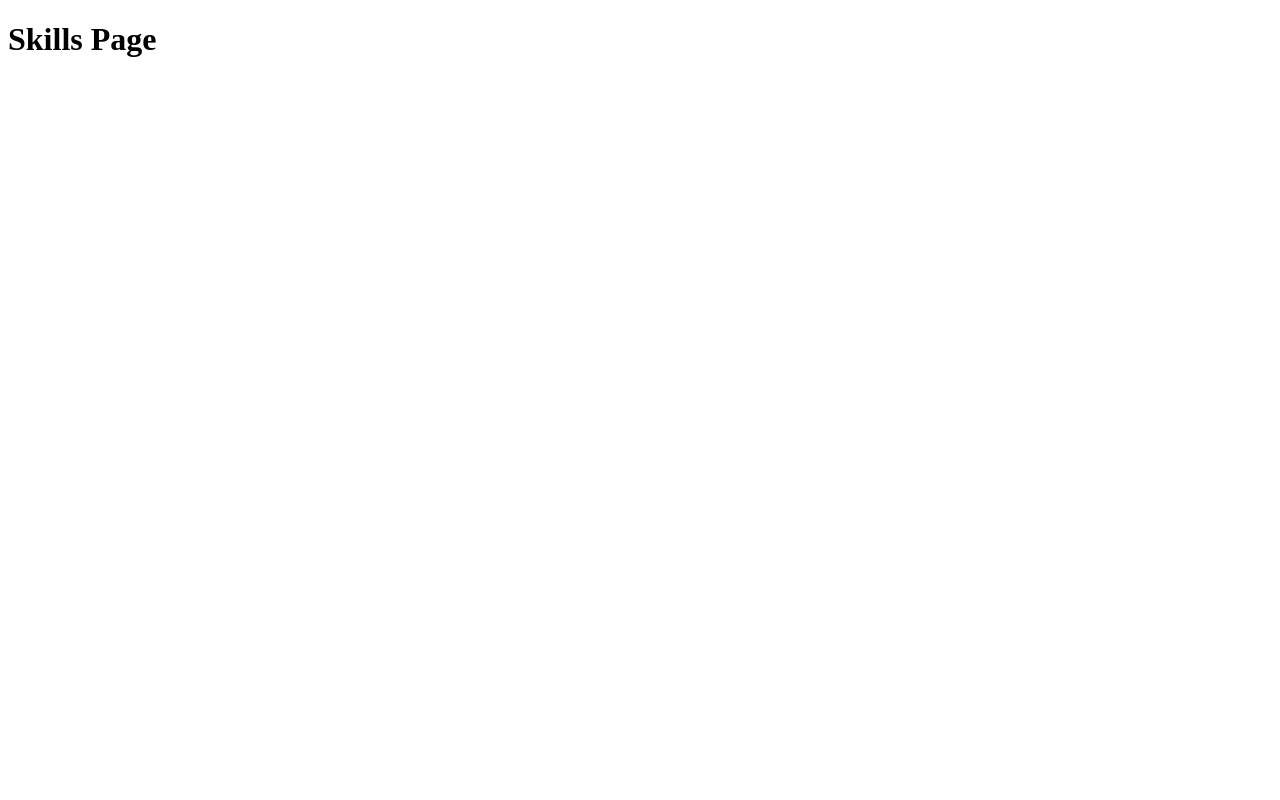
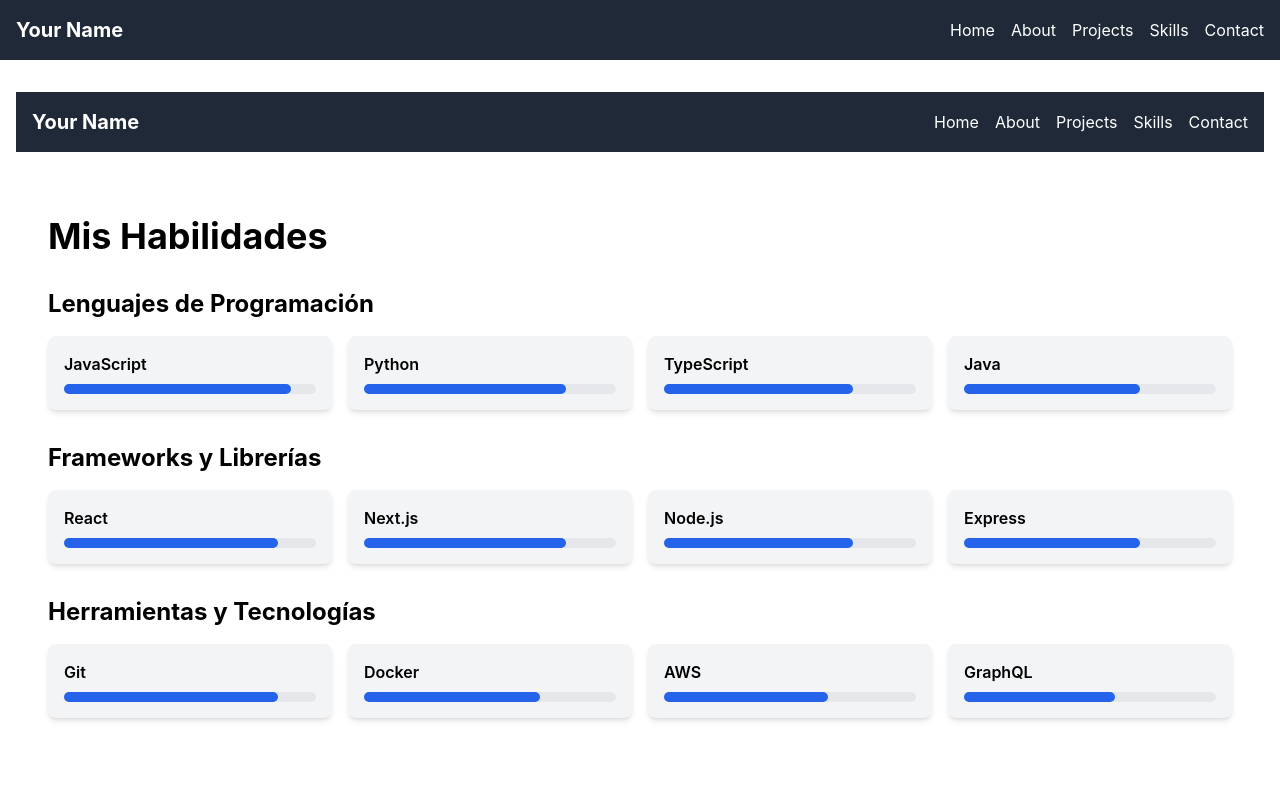
Before and after one commit to kovlak/mi-portfolio-web, a Next.js app: page /skills in a window 1280 px wide. Shown: the top 800 px of the page. Built offline with nearby package versions, Linux system fonts and the light colour scheme.

Commit message:
actualizados los contenidos de pages y component para evitar duplicidad del header y footer, añadidos los componentes de navigation y _apps.js

```diff
--- a/components/Layout.js
+++ b/components/Layout.js
@@ -2,12 +2,13 @@ import Head from 'next/head'
 import Header from './Header'
 import Footer from './Footer'
 
-const Layout = ({ children }) => {
+const Layout = ({ children, pageTitle = "Portfolio" }) => {
+  const siteTitle = "Your Name" // Reemplaza con tu nombre real
   return (
     <div className="flex flex-col min-h-screen">
       <Head>
-        <title>Your Name - Portfolio</title>
-        <meta name="description" content="Portfolio of Your Name - Web Developer" />
+        <title>{`${siteTitle} - ${pageTitle}`}</title>
+        <meta name="description" content={`Portfolio of ${siteTitle} - Web Developer`} />
         <link rel="icon" href="/favicon.ico" />
       </Head>
 
--- /dev/null
+++ b/components/Navigation.js
@@ -0,0 +1,17 @@
+import Link from 'next/link';
+
+const Navigation = () => {
+    return (
+        <nav className="bg-gray-800 text-white p-4">
+            <ul className="flex space-x-4">
+                <li><Link href="/" className="hover:text-gray-300">Home</Link></li>
+                <li><Link href="/about" className="hover:text-gray-300">About</Link></li>
+                <li><Link href="/projects" className="hover:text-gray-300">Projects</Link></li>
+                <li><Link href="/skills" className="hover:text-gray-300">Skills</Link></li>
+                <li><Link href="/contact" className="hover:text-gray-300">Contact</Link></li>
+            </ul>
+        </nav>
+    );
+};
+
+export default Navigation;
--- /dev/null
+++ b/pages/_app.js
@@ -0,0 +1,12 @@
+import Layout from '../components/Layout'
+import '../styles/globals.css'
+
+function MyApp({ Component, pageProps }) {
+    return (
+        <Layout>
+            <Component {...pageProps} />
+        </Layout>
+    )
+}
+
+export default MyApp
--- a/pages/about.js
+++ b/pages/about.js
@@ -1,9 +1,7 @@
 import React from 'react';
-import Layout from '../components/Layout';
 
 const AboutPage = () => {
     return (
-        <Layout>
         <div className="container mx-auto px-4 py-8">
             <h1 className="text-4xl font-bold mb-6">About Me</h1>
             <div className="grid grid-cols-1 md:grid-cols-2 gap-8">
@@ -30,7 +28,6 @@ const AboutPage = () => {
                 </div>
             </div>
         </div>
-        </Layout>
     );
 };
 
--- a/pages/index.js
+++ b/pages/index.js
@@ -1,9 +1,7 @@
-import Layout from '../components/Layout'
 import Image from 'next/image'
 
 export default function Home() {
     return (
-        <Layout>
         <div className="flex flex-col md:flex-row items-center justify-between">
             <div className="md:w-1/2 mb-8 md:mb-0">
                 <h1 className="text-4xl font-bold mb-4">Welcome to My Portfolio</h1>
@@ -24,6 +22,5 @@ export default function Home() {
                 />
             </div>
         </div>
-        </Layout>
     )
 }
--- a/pages/skills.js
+++ b/pages/skills.js
@@ -1,3 +1,68 @@
+import React from 'react';
+import Layout from '../components/Layout';
+
+const SkillCategory = ({ title, skills }) => (
+    <div className="mb-8">
+        <h2 className="text-2xl font-bold mb-4">{title}</h2>
+        <div className="grid grid-cols-2 md:grid-cols-3 lg:grid-cols-4 gap-4">
+            {skills.map((skill, index) => (
+                <div key={index} className="bg-gray-100 rounded-lg p-4 shadow-md">
+                    <p className="font-semibold">{skill.name}</p>
+                    <div className="w-full bg-gray-200 rounded-full h-2.5 mt-2">
+                        <div
+                            className="bg-blue-600 h-2.5 rounded-full"
+                            style={{ width: `${skill.level}%` }}
+                        ></div>
+                    </div>
+                </div>
+            ))}
+        </div>
+    </div>
+);
+
 export default function Skills() {
-    return <h1>Skills Page</h1>
+    const skillsData = [
+        {
+            category: "Lenguajes de Programación",
+            skills: [
+                { name: "JavaScript", level: 90 },
+                { name: "Python", level: 80 },
+                { name: "TypeScript", level: 75 },
+                { name: "Java", level: 70 },
+            ]
+        },
+        {
+            category: "Frameworks y Librerías",
+            skills: [
+                { name: "React", level: 85 },
+                { name: "Next.js", level: 80 },
+                { name: "Node.js", level: 75 },
+                { name: "Express", level: 70 },
+            ]
+        },
+        {
+            category: "Herramientas y Tecnologías",
+            skills: [
+                { name: "Git", level: 85 },
+                { name: "Docker", level: 70 },
+                { name: "AWS", level: 65 },
+                { name: "GraphQL", level: 60 },
+            ]
+        }
+    ];
+
+    return (
+        <Layout>
+            <div className="container mx-auto px-4 py-8">
+                <h1 className="text-4xl font-bold mb-8">Mis Habilidades</h1>
+                {skillsData.map((category, index) => (
+                    <SkillCategory
+                        key={index}
+                        title={category.category}
+                        skills={category.skills}
+                    />
+                ))}
+            </div>
+        </Layout>
+    );
 }
--- a/styles/globals.css
+++ b/styles/globals.css
@@ -0,0 +1,20 @@
+@tailwind base;
+@tailwind components;
+@tailwind utilities;
+
+html,
+body {
+  padding: 0;
+  margin: 0;
+  font-family: -apple-system, BlinkMacSystemFont, Segoe UI, Roboto, Oxygen,
+    Ubuntu, Cantarell, Fira Sans, Droid Sans, Helvetica Neue, sans-serif;
+}
+
+a {
+  color: inherit;
+  text-decoration: none;
+}
+
+* {
+  box-sizing: border-box;
+}
```
Lines whose indentation alone changed are shown as unchanged.
